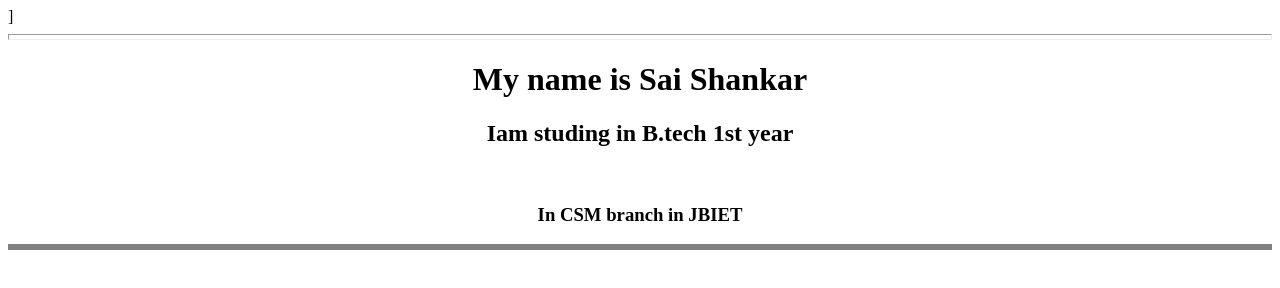
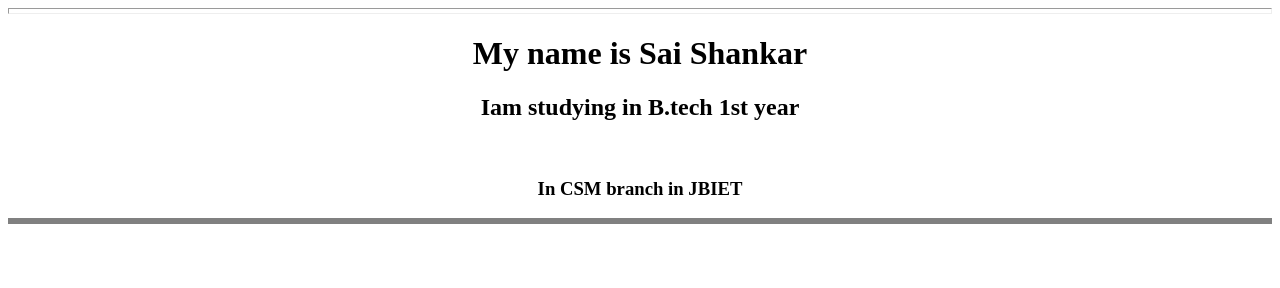
Before and after one commit to SaiShankar93/Personal-Site, a plain HTML site: page tags.html in a window 1280 px wide. Drawn offline with Linux system fonts and the light colour scheme.

Commit message:
Update tags.html

```diff
--- a/tags.html
+++ b/tags.html
@@ -1,10 +1,11 @@
 <!DOCTYPE html>
 <html lang="en">
-<head>]<!--This is a comment made by sai shankar-->
-    <center>
+<head>
+    <!--This is a comment made by sai shankar-->
+<center>
     <hr size = "6">
     <h1>My name is Sai Shankar</h1>
-    <h2>Iam studing in B.tech 1st year</h2><br>
+    <h2>Iam studying in B.tech 1st year</h2><br>
     <h3>In CSM branch in JBIET</h3>
     <hr size = "6" noshade>
 </center>
```
